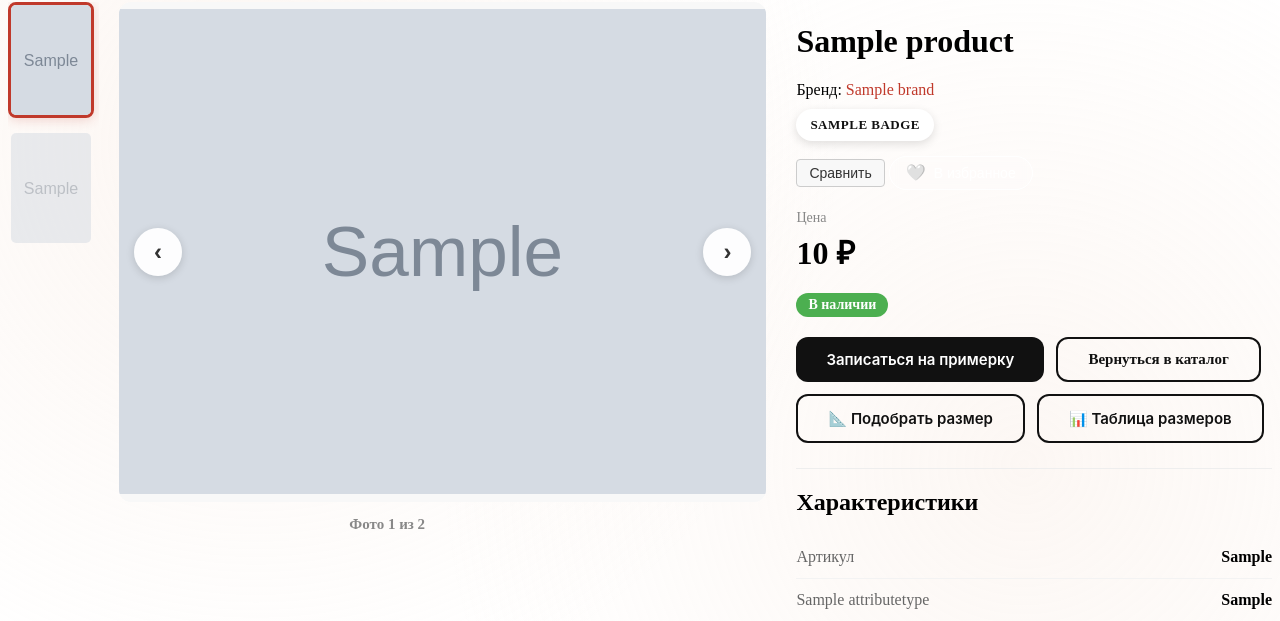
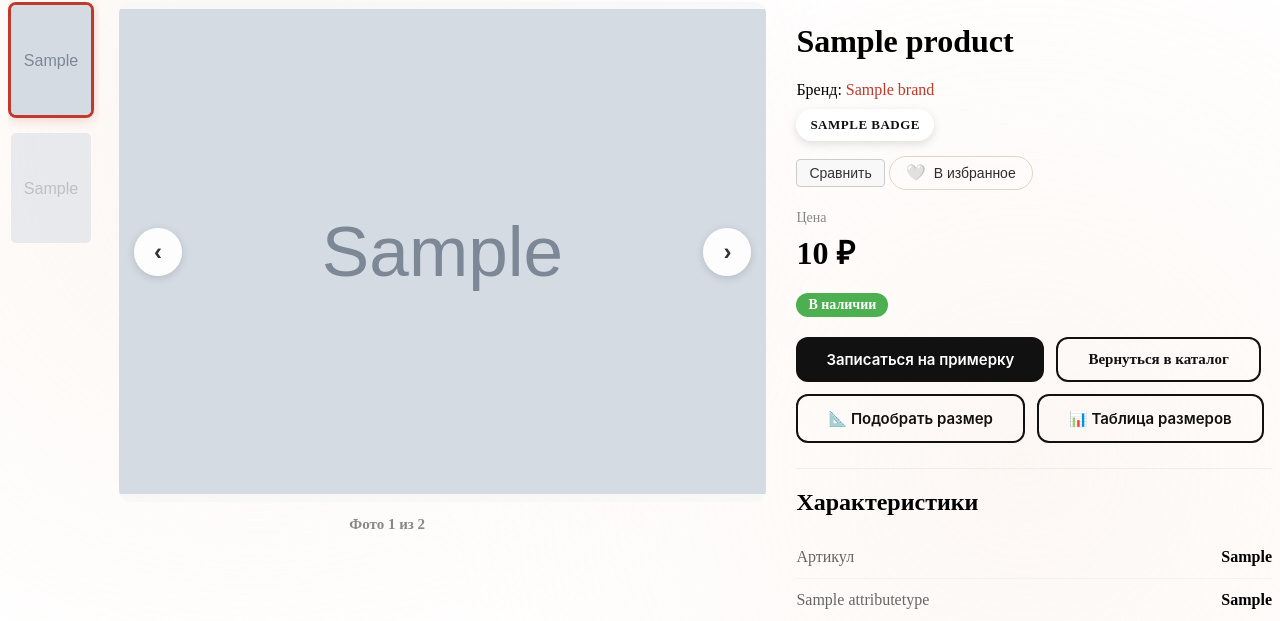
Before and after one commit to NetMann-git/django-auto-catalog-beget, a Django app: a page that uses config/templates/base.html in a window 1280 px wide. Shown: the part 96-717 px from the top of the page. Run offline with Django 5.2, Linux system fonts and the light colour scheme; tables that the repository leaves empty hold one stand-in row (values such as "Sample post"); grey boxes marked "Sample" are stand-in pictures; some libraries are stand-ins or nearby versions.

Commit message:
fix(wishlist): исправлено отображение текста кнопки 'избранное' (показывается всегда)

```diff
--- a/apps/products/static/products/css/product/_card.css
+++ b/apps/products/static/products/css/product/_card.css
@@ -173,3 +173,11 @@
     grid-template-columns: repeat(auto-fill, minmax(280px, 1fr));
     gap: 30px;
 }
+
+/* Кнопка "Избранное" в карточке товара (переопределяем стили из components.css) */
+.product-detail .wishlist-btn,
+.dress-info .wishlist-btn {
+    color: var(--text-primary) !important; /* Цвет текста: тёмный (видно на светлом фоне) */
+    background: transparent !important; /* Убираем прозрачный фон */
+    border: 1px solid var(--color-gray-300) !important; /* Серый border */
+}
```
